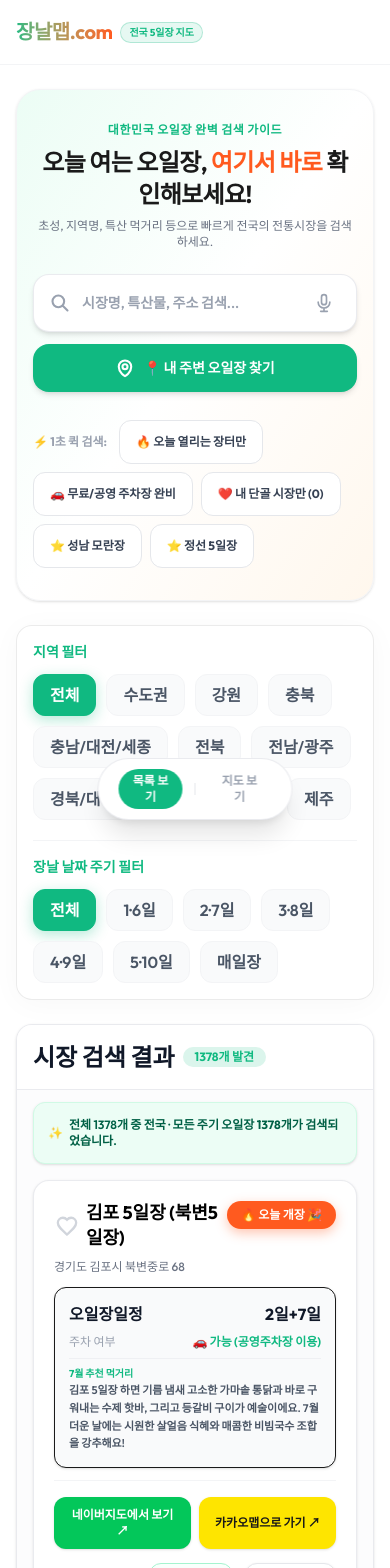
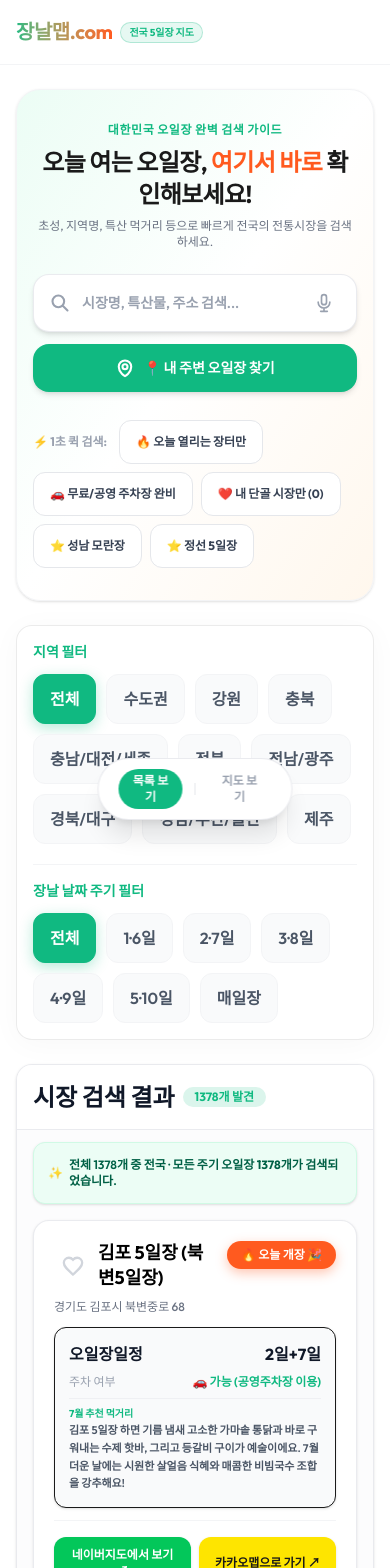
Before and after one commit to pyoska/jangnalmap, a Next.js app: page / in a window 390 px wide. Shown: the top 1568 px of the page. Built offline with nearby package versions, Linux system fonts and the light colour scheme.

Commit message:
feat: resolve static page canonical URL inheritance bugs, fix checkbox accessibility warning, and expand mobile touch targets

```diff
--- a/src/app/about/page.js
+++ b/src/app/about/page.js
@@ -4,6 +4,9 @@ import Footer from '@/components/Footer';
 export const metadata = {
   title: '서비스 소개 | 장날맵',
   description: '대한민국 1,300여 개 전통 오일장 지도를 발로 뛰며 검증하는 전문 아카이브 포털, 장날맵의 이야기입니다.',
+  alternates: {
+    canonical: 'https://jangnalmap.com/about',
+  },
 };
 
 export default function AboutPage() {
--- a/src/app/contact/page.js
+++ b/src/app/contact/page.js
@@ -1,6 +1,12 @@
-'use client';
+import Link from 'next/link';
 
-import Link from 'next/link';
+export const metadata = {
+  title: '문의 및 제보 | 장날맵',
+  description: '장날맵 서비스 정보 정정 제보 및 이메일 제휴 문의 안내 페이지입니다.',
+  alternates: {
+    canonical: 'https://jangnalmap.com/contact',
+  },
+};
 
 export default function ContactPage() {
   return (
--- a/src/app/disclaimer/page.js
+++ b/src/app/disclaimer/page.js
@@ -4,6 +4,9 @@ import Footer from '@/components/Footer';
 export const metadata = {
   title: '면책조항 | 장날맵',
   description: '장날맵 서비스의 법적 책임 한계 및 면책 고지 안내 페이지입니다.',
+  alternates: {
+    canonical: 'https://jangnalmap.com/disclaimer',
+  },
 };
 
 export default function DisclaimerPage() {
--- a/src/app/guide/page.js
+++ b/src/app/guide/page.js
@@ -4,6 +4,9 @@ import Footer from '@/components/Footer';
 export const metadata = {
   title: '오일장 이용 가이드 | 장날맵',
   description: '전통 5일장의 날짜 주기 계산법, 주차 요령 및 장날 쇼핑 시 필수 꿀팁을 전수하는 백서 가이드 페이지입니다.',
+  alternates: {
+    canonical: 'https://jangnalmap.com/guide',
+  },
 };
 
 export default function GuidePage() {
--- a/src/app/layout.js
+++ b/src/app/layout.js
@@ -21,8 +21,9 @@ export const metadata = {
   description: "대한민국 전국 1,300여 개 전통 오일장(5일장)의 날짜 주기, 오늘 개장 여부, 위치 지도, 주차 정보 및 여행 블로거가 추천하는 먹거리 정보를 확인하세요.",
   keywords: "오일장, 5일장, 전통시장, 장날, 모란시장, 정선아리랑시장, 전국 오일장 날짜, 전국 오일장 지도",
   authors: [{ name: "장날맵" }],
+  metadataBase: new URL("https://jangnalmap.com"),
   alternates: {
-    canonical: "https://jangnalmap.com/",
+    canonical: "/",
   },
   verification: {
     google: "fT2emzV4r4ASbRJZXiA21iwBfm5XjOokGoQg5UJ-4_k",
--- a/src/app/page.js
+++ b/src/app/page.js
@@ -474,7 +474,8 @@ export default function Home() {
                   <Link
                     key={region}
                     href={href}
-                    className={`text-base sm:text-lg px-4 py-2 sm:px-5 sm:py-2.5 rounded-xl border transition-all duration-200 cursor-pointer ${
+                    aria-current={selectedRegion === region ? "page" : undefined}
+                    className={`text-base sm:text-lg px-4 py-3 min-h-[44px] sm:px-5 sm:py-3 rounded-xl border transition-all duration-200 cursor-pointer flex items-center justify-center ${
                       selectedRegion === region
                         ? 'bg-[#10B981] border-[#10B981] text-white shadow-[0_4px_14px_rgba(16,185,129,0.3)] font-bold'
                         : 'bg-gray-50 border-gray-100 text-gray-600 hover:text-[#10B981] hover:bg-emerald-50 font-semibold'
@@ -495,7 +496,8 @@ export default function Home() {
                 <button
                   key={cycle.value}
                   onClick={() => setSelectedCycle(cycle.value)}
-                  className={`text-base sm:text-lg px-4 py-2 sm:px-5 sm:py-2.5 rounded-xl border transition-all duration-200 cursor-pointer ${
+                  aria-pressed={selectedCycle === cycle.value}
+                  className={`text-base sm:text-lg px-4 py-3 min-h-[44px] sm:px-5 sm:py-3 rounded-xl border transition-all duration-200 cursor-pointer ${
                     selectedCycle === cycle.value
                       ? 'bg-[#10B981] border-[#10B981] text-white shadow-[0_4px_14px_rgba(16,185,129,0.3)] font-bold'
                       : 'bg-gray-50 border-gray-100 text-gray-600 hover:text-[#10B981] hover:bg-emerald-50 font-semibold'
@@ -604,7 +606,7 @@ export default function Home() {
                       <div className="flex items-center gap-1.5">
                         <button
                           onClick={() => toggleFavorite(market.id)}
-                          className="text-rose-500 hover:scale-115 active:scale-90 transition-transform cursor-pointer p-0.5 shrink-0"
+                          className="text-rose-500 hover:scale-115 active:scale-90 transition-transform cursor-pointer p-2 shrink-0"
                           title={favorites.includes(market.id) ? "단골 해제" : "단골 시장 찜하기"}
                           aria-label={favorites.includes(market.id) ? "단골 해제" : "단골 시장 찜하기"}
                         >
--- a/src/app/privacy/page.js
+++ b/src/app/privacy/page.js
@@ -4,6 +4,9 @@ import Footer from '@/components/Footer';
 export const metadata = {
   title: '개인정보처리방침 | 장날맵',
   description: '장날맵 서비스의 개인정보처리방침 및 구글 애드센스 쿠키 정책 안내 페이지입니다.',
+  alternates: {
+    canonical: 'https://jangnalmap.com/privacy',
+  },
 };
 
 export default function PrivacyPage() {
--- a/src/app/terms/page.js
+++ b/src/app/terms/page.js
@@ -4,6 +4,9 @@ import Footer from '@/components/Footer';
 export const metadata = {
   title: '이용약관 | 장날맵',
   description: '장날맵 서비스의 이용약관 안내 페이지입니다.',
+  alternates: {
+    canonical: 'https://jangnalmap.com/terms',
+  },
 };
 
 export default function TermsPage() {
--- a/src/components/ShoppingChecklist.js
+++ b/src/components/ShoppingChecklist.js
@@ -50,7 +50,6 @@ export default function ShoppingChecklist({ marketId }) {
       <div className="grid grid-cols-1 sm:grid-cols-2 gap-3">
         {/* Item 1 */}
         <label
-          onClick={() => toggleCheck('corn')}
           className={`flex items-center gap-3 p-3.5 rounded-xl border transition-all cursor-pointer select-none active:scale-[0.98] duration-150 ${
             checkedItems.corn
               ? 'bg-orange-100/60 border-orange-400 text-orange-950 font-bold shadow-[0_4px_12px_rgba(249,115,22,0.12)]'
@@ -60,7 +59,7 @@ export default function ShoppingChecklist({ marketId }) {
           <input
             type="checkbox"
             checked={checkedItems.corn}
-            onChange={() => {}}
+            onChange={() => toggleCheck('corn')}
             className="w-5 h-5 rounded text-orange-600 focus:ring-orange-500 border-gray-300 cursor-pointer shrink-0"
           />
           <span className="text-xs sm:text-sm flex items-center gap-1">🌽 초당옥수수 <span className="text-[10px] text-orange-700 bg-orange-100/80 px-1.5 py-0.5 rounded font-bold shrink-0">여름 최고 인기</span></span>
@@ -68,7 +67,6 @@ export default function ShoppingChecklist({ marketId }) {
 
         {/* Item 2 */}
         <label
-          onClick={() => toggleCheck('watermelon')}
           className={`flex items-center gap-3 p-3.5 rounded-xl border transition-all cursor-pointer select-none active:scale-[0.98] duration-150 ${
             checkedItems.watermelon
               ? 'bg-orange-100/60 border-orange-400 text-orange-950 font-bold shadow-[0_4px_12px_rgba(249,115,22,0.12)]'
@@ -78,7 +76,7 @@ export default function ShoppingChecklist({ marketId }) {
           <input
             type="checkbox"
             checked={checkedItems.watermelon}
-            onChange={() => {}}
+            onChange={() => toggleCheck('watermelon')}
             className="w-5 h-5 rounded text-orange-600 focus:ring-orange-500 border-gray-300 cursor-pointer shrink-0"
           />
           <span className="text-xs sm:text-sm flex items-center gap-1">🍉 꿀수박/참외 <span className="text-[10px] text-orange-700 bg-orange-100/80 px-1.5 py-0.5 rounded font-bold shrink-0">무더위 수분충전</span></span>
@@ -86,7 +84,6 @@ export default function ShoppingChecklist({ marketId }) {
 
         {/* Item 3 */}
         <label
-          onClick={() => toggleCheck('peach')}
           className={`flex items-center gap-3 p-3.5 rounded-xl border transition-all cursor-pointer select-none active:scale-[0.98] duration-150 ${
             checkedItems.peach
               ? 'bg-orange-100/60 border-orange-400 text-orange-950 font-bold shadow-[0_4px_12px_rgba(249,115,22,0.12)]'
@@ -96,7 +93,7 @@ export default function ShoppingChecklist({ marketId }) {
           <input
             type="checkbox"
             checked={checkedItems.peach}
-            onChange={() => {}}
+            onChange={() => toggleCheck('peach')}
             className="w-5 h-5 rounded text-orange-600 focus:ring-orange-500 border-gray-300 cursor-pointer shrink-0"
           />
           <span className="text-xs sm:text-sm flex items-center gap-1">🍑 백도/황도 복숭아 <span className="text-[10px] text-orange-700 bg-orange-100/80 px-1.5 py-0.5 rounded font-bold shrink-0">달콤함 보장</span></span>
@@ -104,7 +101,6 @@ export default function ShoppingChecklist({ marketId }) {
 
         {/* Item 4 */}
         <label
-          onClick={() => toggleCheck('plum')}
           className={`flex items-center gap-3 p-3.5 rounded-xl border transition-all cursor-pointer select-none active:scale-[0.98] duration-150 ${
             checkedItems.plum
               ? 'bg-orange-100/60 border-orange-400 text-orange-950 font-bold shadow-[0_4px_12px_rgba(249,115,22,0.12)]'
@@ -114,7 +110,7 @@ export default function ShoppingChecklist({ marketId }) {
           <input
             type="checkbox"
             checked={checkedItems.plum}
-            onChange={() => {}}
+            onChange={() => toggleCheck('plum')}
             className="w-5 h-5 rounded text-orange-600 focus:ring-orange-500 border-gray-300 cursor-pointer shrink-0"
           />
           <span className="text-xs sm:text-sm flex items-center gap-1">🍒 대석 자두 <span className="text-[10px] text-orange-700 bg-orange-100/80 px-1.5 py-0.5 rounded font-bold shrink-0">새콤달콤 비타민</span></span>
```
Also changed, not shown: 1 other file (tests, documents, lock files or other folders).
